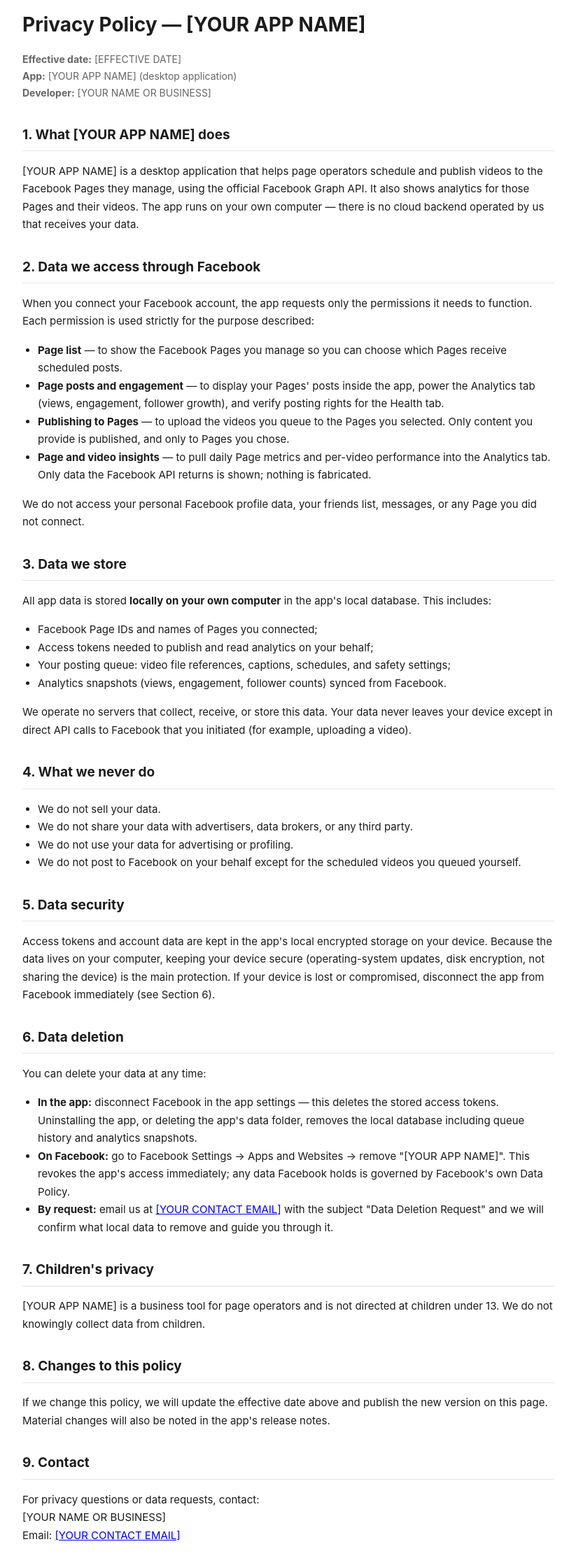
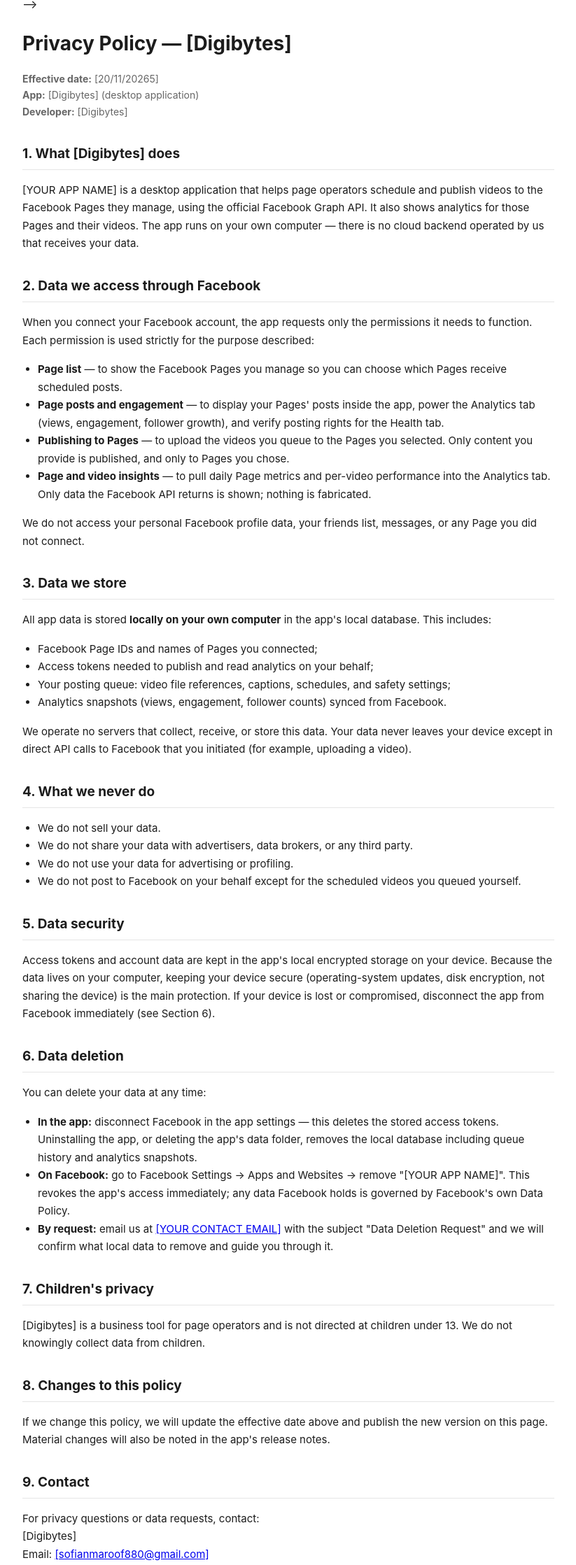
Before and after one commit to ayubali031/Ayub-Admin, a plain HTML site: page index.html in a window 1280 px wide. Shown: the part 39-2276 px from the top of the page at 70% size, without its empty margins (228-1051 px from the left). Drawn offline with Linux system fonts and the light colour scheme.

Commit message:
Update index.html

```diff
--- a/index.html
+++ b/index.html
@@ -1,41 +1,9 @@
-<!DOCTYPE html>
-<!--
-  ============================================================
-  PRIVACY POLICY TEMPLATE — FOR STUDENTS CREATING THEIR OWN
-  FACEBOOK APP (page management / video uploading app)
-  ============================================================
-  HOW TO USE THIS FILE (these instructions are invisible on
-  the published page — only you see them here):
-
-  1. Replace EVERYTHING in [SQUARE BRACKETS] with your own
-     details. There are 4 things to fill in:
-       [YOUR APP NAME]          — the Display name of your app
-                                  in the Meta dashboard
-       [YOUR NAME OR BUSINESS]  — your name, or your business
-                                  name if you have one
-       [YOUR CONTACT EMAIL]     — an email you actually check
-                                  (appears twice — replace both)
-       [EFFECTIVE DATE]         — today's date
-  2. Do NOT delete any section. Meta checks that the policy
-     covers what data the app accesses and how to delete it.
-  3. HOST IT FREE (no domain needed), then paste the link in
-     the Meta dashboard field "Privacy policy URL":
-       • GitHub Pages: create a free repo, upload this file,
-         enable Pages — your link looks like
-         https://[username].github.io/[repo]/privacy-policy.html
-       • Netlify Drop: drag this file onto drop.netlify.com —
-         you get a free link instantly
-       • Google Sites: create a free site, paste this text in
-  4. This file is already named index.html — upload it as-is,
-     or share this repo so students can FORK it and edit it
-     online (pencil icon) without downloading anything.
-  ============================================================
 -->
 <html lang="en">
 <head>
 <meta charset="UTF-8">
 <meta name="viewport" content="width=device-width, initial-scale=1.0">
-<title>Privacy Policy — [YOUR APP NAME]</title>
+<title>Privacy Policy — [Digibytes]</title>
 <style>
   body { font-family: -apple-system, "Segoe UI", Roboto, Arial, sans-serif; line-height: 1.7; color: #1c1c1c; max-width: 760px; margin: 0 auto; padding: 32px 20px 64px; }
   h1 { font-size: 28px; margin-bottom: 4px; }
@@ -48,12 +16,12 @@
 </head>
 <body>
 
-<h1>Privacy Policy — [YOUR APP NAME]</h1>
-<p class="meta"><strong>Effective date:</strong> [EFFECTIVE DATE]<br>
-<strong>App:</strong> [YOUR APP NAME] (desktop application)<br>
-<strong>Developer:</strong> [YOUR NAME OR BUSINESS]</p>
+<h1>Privacy Policy — [Digibytes]</h1>
+<p class="meta"><strong>Effective date:</strong> [20/11/20265]<br>
+<strong>App:</strong> [Digibytes] (desktop application)<br>
+<strong>Developer:</strong> [Digibytes]</p>
 
-<h2>1. What [YOUR APP NAME] does</h2>
+<h2>1. What [Digibytes] does</h2>
 <p>[YOUR APP NAME] is a desktop application that helps page operators schedule and publish videos to the Facebook Pages they manage, using the official Facebook Graph API. It also shows analytics for those Pages and their videos. The app runs on your own computer — there is no cloud backend operated by us that receives your data.</p>
 
 <h2>2. Data we access through Facebook</h2>
@@ -96,17 +64,17 @@
 </ul>
 
 <h2>7. Children's privacy</h2>
-<p>[YOUR APP NAME] is a business tool for page operators and is not directed at children under 13. We do not knowingly collect data from children.</p>
+<p>[Digibytes] is a business tool for page operators and is not directed at children under 13. We do not knowingly collect data from children.</p>
 
 <h2>8. Changes to this policy</h2>
 <p>If we change this policy, we will update the effective date above and publish the new version on this page. Material changes will also be noted in the app's release notes.</p>
 
 <h2>9. Contact</h2>
 <p>For privacy questions or data requests, contact:<br>
-[YOUR NAME OR BUSINESS]<br>
-Email: <a href="mailto:[YOUR CONTACT EMAIL]">[YOUR CONTACT EMAIL]</a></p>
+[Digibytes]<br>
+Email: <a href="mailto:[sofianmaroof880@gmail.com]">[sofianmaroof880@gmail.com]</a></p>
 
-<p class="brand">[YOUR APP NAME] · [YOUR NAME OR BUSINESS]</p>
+<p class="brand">[Digibytes] · [Ayub Admin]</p>
 
 </body>
 </html>
```
